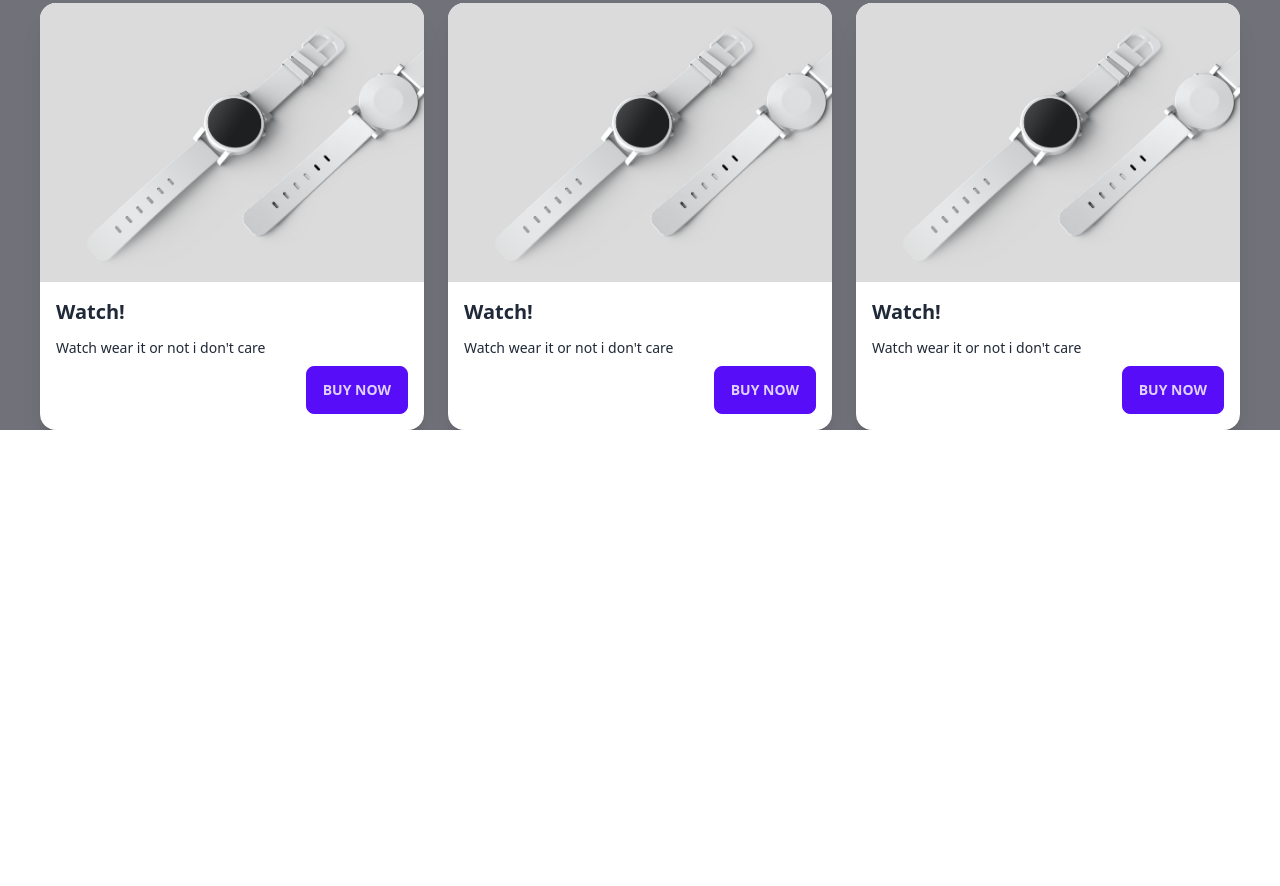
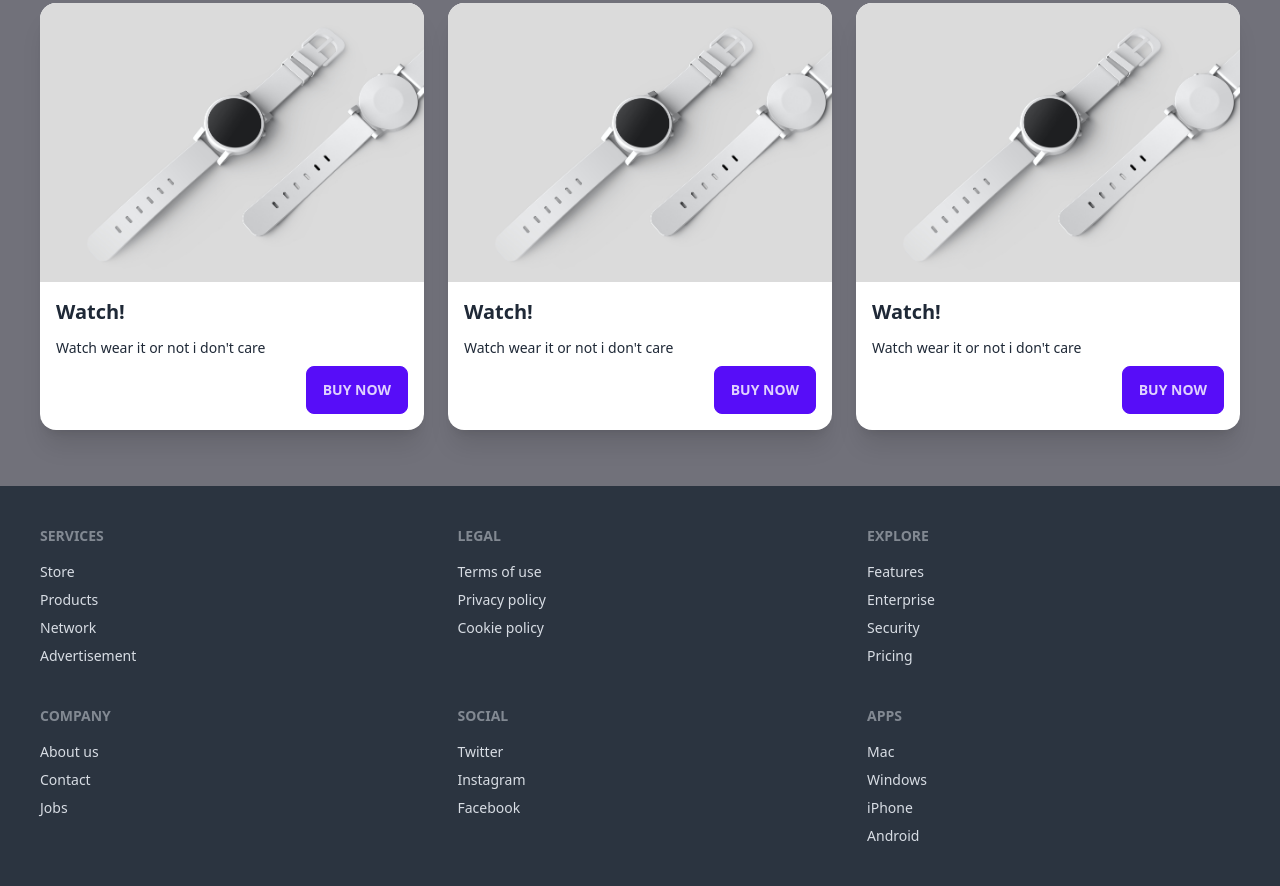
Before and after one commit to munnaMia/Mini-Ecommerse, a website: page src/index.html in a window 1280 px wide. Shown: the part 1865-2751 px from the top of the page. Before the commit the page ends 2295 px from the top, so only its background shows below. Drawn offline with Linux system fonts and the light colour scheme.

Commit message:
adding footer seciton with style codes

```diff
--- a/src/index.html
+++ b/src/index.html
@@ -182,5 +182,50 @@
 
     <!-- product section ends here  -->
 
+
+    <!-- footer section start here  -->
+    <footer class="footer grid-rows-2 p-10 bg-neutral text-neutral-content mt-14">
+        <nav>
+          <header class="footer-title">Services</header>
+          <a class="link link-hover">Store</a>
+          <a class="link link-hover">Products</a>
+          <a class="link link-hover">Network</a>
+          <a class="link link-hover">Advertisement</a>
+        </nav>
+        <nav>
+          <header class="footer-title">Company</header>
+          <a class="link link-hover">About us</a>
+          <a class="link link-hover">Contact</a>
+          <a class="link link-hover">Jobs</a>
+        </nav>
+        <nav>
+          <header class="footer-title">Legal</header>
+          <a class="link link-hover">Terms of use</a>
+          <a class="link link-hover">Privacy policy</a>
+          <a class="link link-hover">Cookie policy</a>
+        </nav>
+        <nav>
+          <header class="footer-title">Social</header>
+          <a class="link link-hover">Twitter</a>
+          <a class="link link-hover">Instagram</a>
+          <a class="link link-hover">Facebook</a>
+        </nav>
+        <nav>
+          <header class="footer-title">Explore</header>
+          <a class="link link-hover">Features</a>
+          <a class="link link-hover">Enterprise</a>
+          <a class="link link-hover">Security</a>
+          <a class="link link-hover">Pricing</a>
+        </nav>
+        <nav>
+          <header class="footer-title">Apps</header>
+          <a class="link link-hover">Mac</a>
+          <a class="link link-hover">Windows</a>
+          <a class="link link-hover">iPhone</a>
+          <a class="link link-hover">Android</a>
+        </nav>
+      </footer>
+    <!-- footer section ends here  -->
+
 </body>
 </html>
```
Also changed, not shown: dist/output.css.
